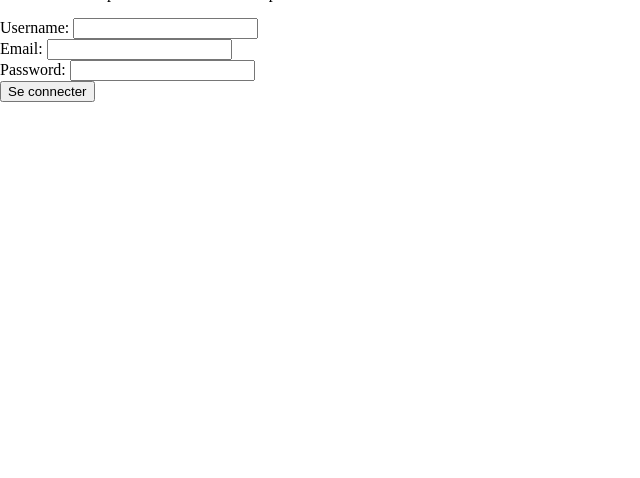
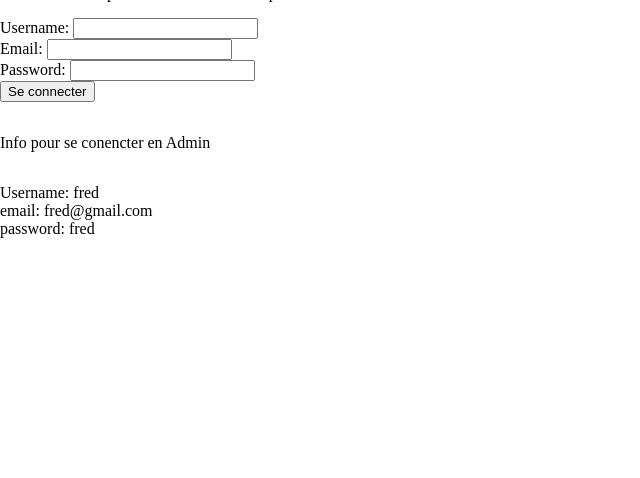
Before and after one commit to zaity74/PHP_project, a PHP site: template templates/connect/login.html.twig in a window 1280 px wide. Shown: the part 152-630 px from the top of the page, without its empty margins (0-640 px from the left). Run offline with PHP 8.4, Linux system fonts and the light colour scheme; the template is opened without the code that fills it, so the values that code supplies are empty; some libraries are stand-ins or nearby versions.

Commit message:
last changes

```diff
--- a/templates/connect/login.html.twig
+++ b/templates/connect/login.html.twig
@@ -23,6 +23,9 @@
         </form>
     </div>
 
+    <p>Info pour se conencter en Admin </p>
+    <p> Username: fred </br> email: fred@gmail.com </br> password: fred </p>
+
     <script>
 
     </script>
```
Also changed, not shown: README.md.
